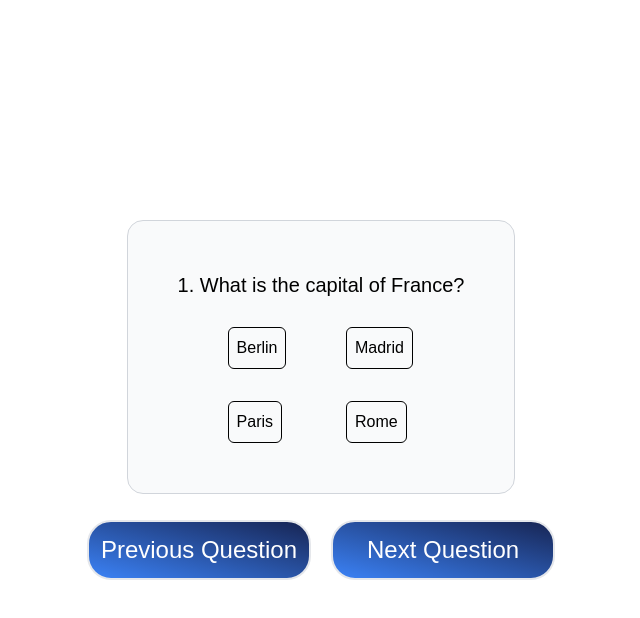
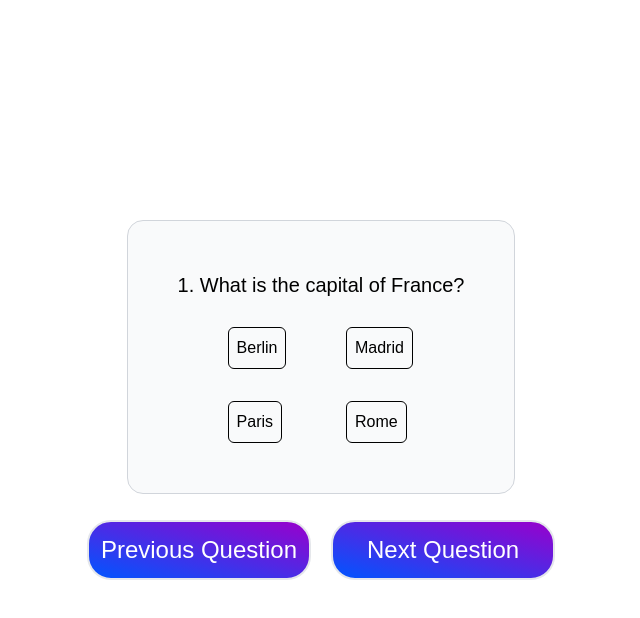
Before and after one commit to YohannesHailemariam/triviaquizgame, a React (Vite) app: page / in a window 1280 px wide. Both pictures are taken after a click on the button "Start Game". Shown: the top 618 px of the page, without its empty margins (319-959 px from the left). Built offline with nearby package versions, Linux system fonts and the light colour scheme.

Commit message:
made some changes to the button component

```diff
--- a/src/components/ButtonComp.jsx
+++ b/src/components/ButtonComp.jsx
@@ -1,13 +1,27 @@
-import React from 'react'
+import React, { useState } from 'react';
 
-const ButtonComp = ({text , onClick }) => {
+const ButtonComp = ({ text, onClick }) => {
+  const [isClicked, setIsClicked] = useState(false);
+
+  const handleClick = () => {
+    setIsClicked(true);
+    setTimeout(() => setIsClicked(false), 200); // Reset click effect after 200ms
+    onClick(); // Call onClick function passed as prop
+  };
+
   return (
     <button
-    className=' w-auto bg-gradient-to-tr from-blue-500 to-blue-950 text-2xl border-2 rounded-3xl p-3 text-white'
-    onClick={onClick}>
-        {text}
+      className='w-auto bg-gradient-to-tr from-blue-500 to-blue-950 text-2xl border-2 rounded-3xl p-3 text-white'
+      onClick={handleClick}
+      style={{
+        transform: isClicked ? 'scale(0.95)' : 'scale(1)',
+        transition: 'transform 0.2s ease-in-out',
+        background: isClicked ? 'blue' : 'linear-gradient(to top right, #0055ff, #9900cc)',
+      }}
+    >
+      {text}
     </button>
-  )
-}
+  );
+};
 
-export default ButtonComp
+export default ButtonComp;
```
